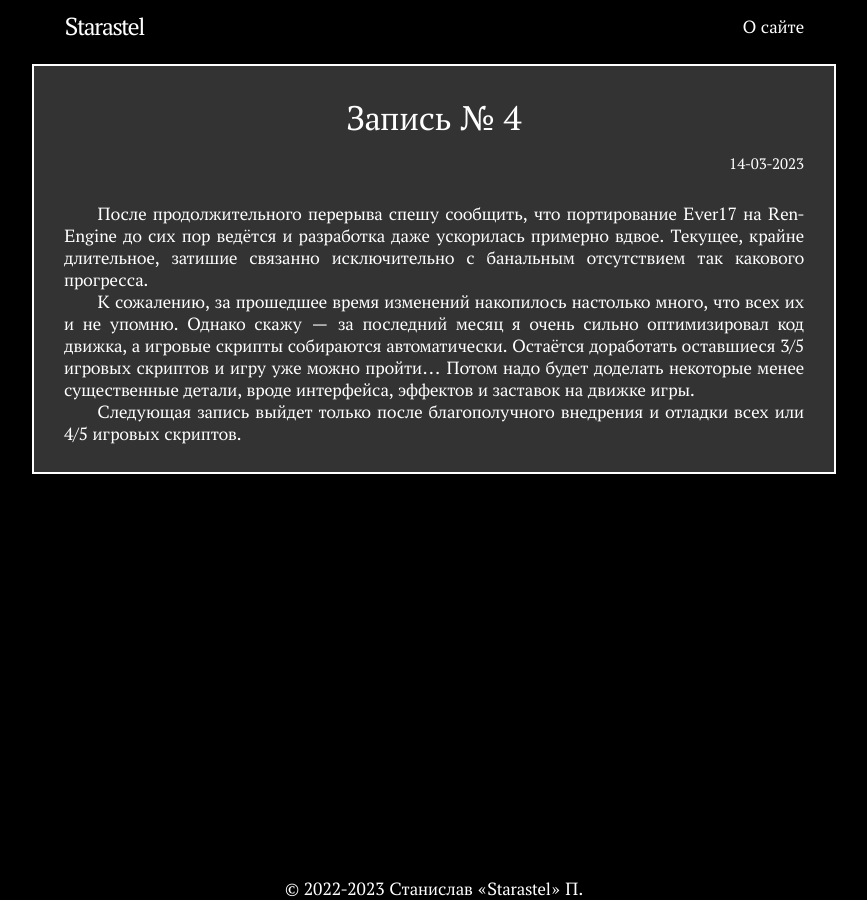
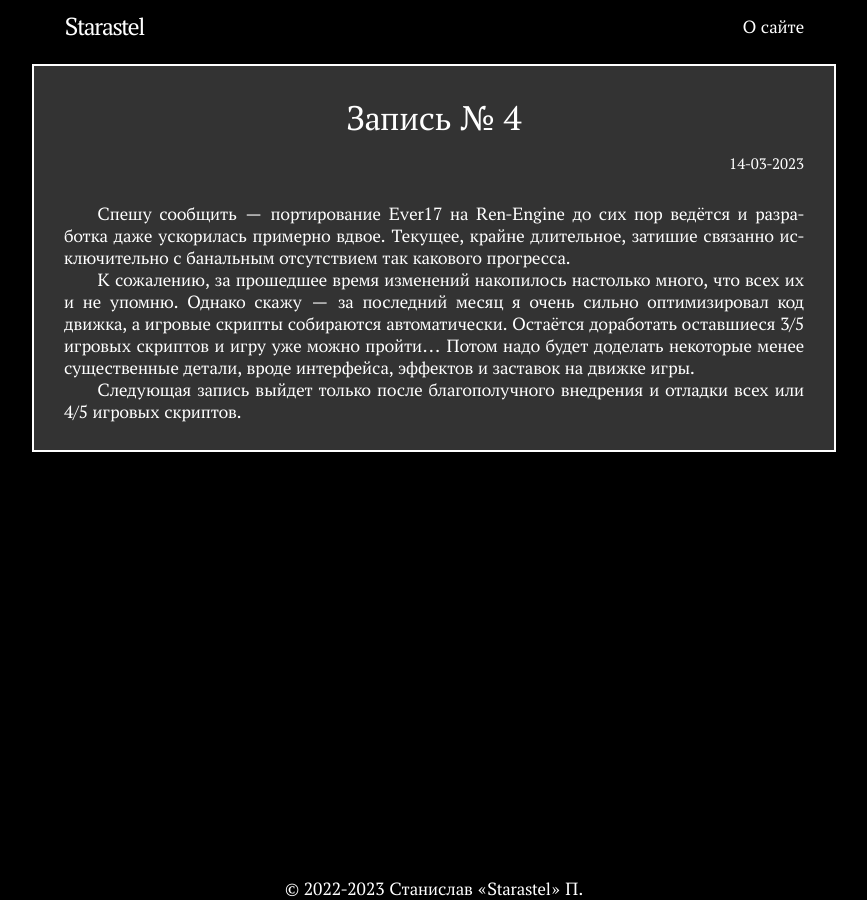
Before and after one commit to Starastel/stStarastel, a Jekyll site: the page built from _posts/2023-03-15-post4.md, in a window 1280 px wide. Shown: the whole page, without its empty margins (206-1073 px from the left). Built offline with Jekyll 4.4.1, drawn with Linux system fonts in a browser that asks for light colours.

Commit message:
Update 2023-03-15-post4.md

```diff
--- a/_posts/2023-03-15-post4.md
+++ b/_posts/2023-03-15-post4.md
@@ -3,7 +3,7 @@
 title:  "Запись № 4"
 date:   2023-03-15 00:00:00 +0300
 ---
-После продолжительного перерыва спешу сообщить, что портирование Ever17 на Ren-Engine до сих пор ведётся и разработка даже ускорилась примерно вдвое. Текущее, крайне длительное, затишие связанно исключительно с банальным отсутствием так какового прогресса.
+Спешу сообщить — портирование Ever17 на Ren-Engine до сих пор ведётся и разработка даже ускорилась примерно вдвое. Текущее, крайне длительное, затишие связанно исключительно с банальным отсутствием так какового прогресса.
 
 К сожалению, за прошедшее время изменений накопилось настолько много, что всех их и не упомню. Однако скажу — за последний месяц я очень сильно оптимизировал код движка, а игровые скрипты собираются автоматически. Остаётся доработать оставшиеся 3/5 игровых скриптов и игру уже можно пройти... Потом надо будет доделать некоторые менее существенные детали, вроде интерфейса, эффектов и заставок на движке игры.
 
```
